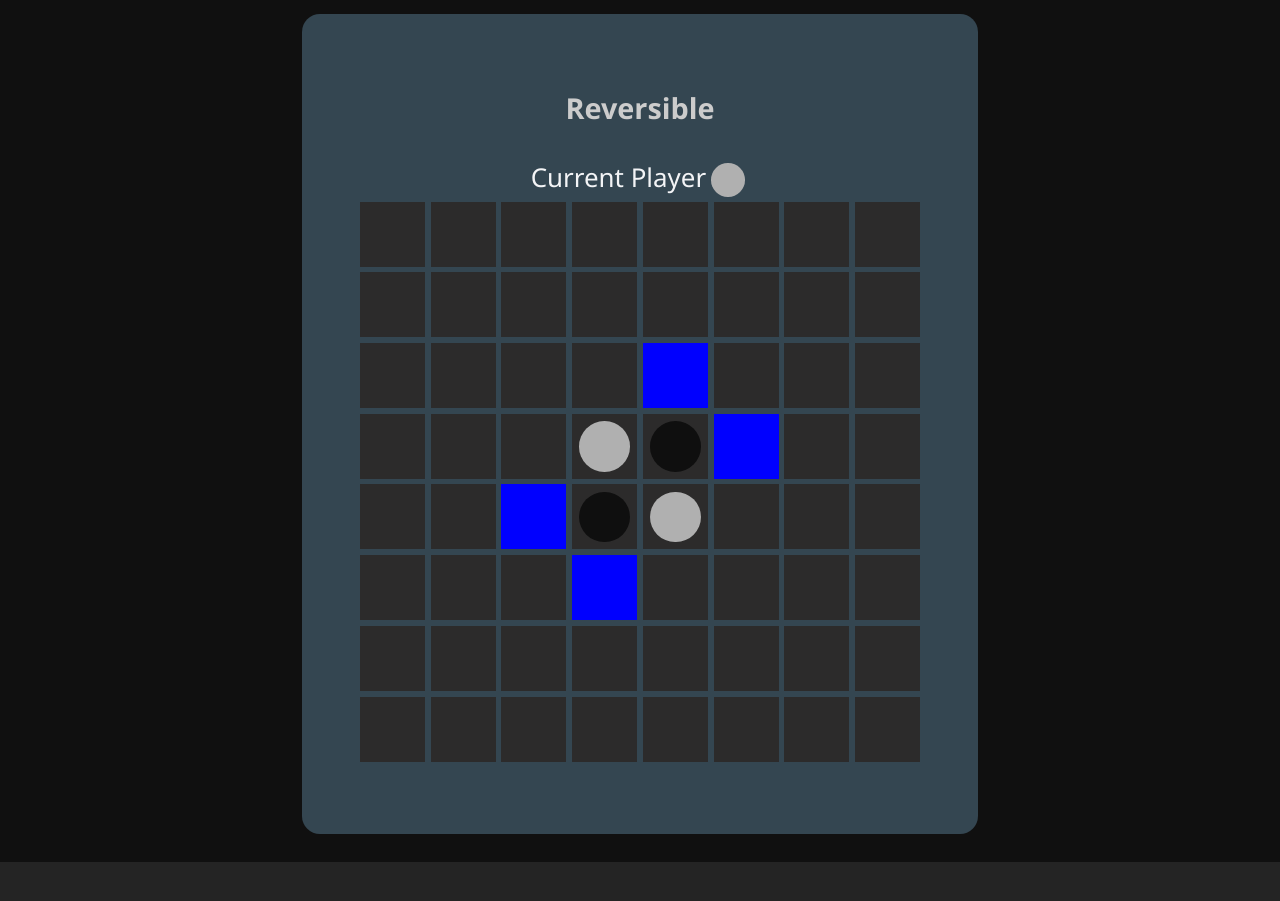
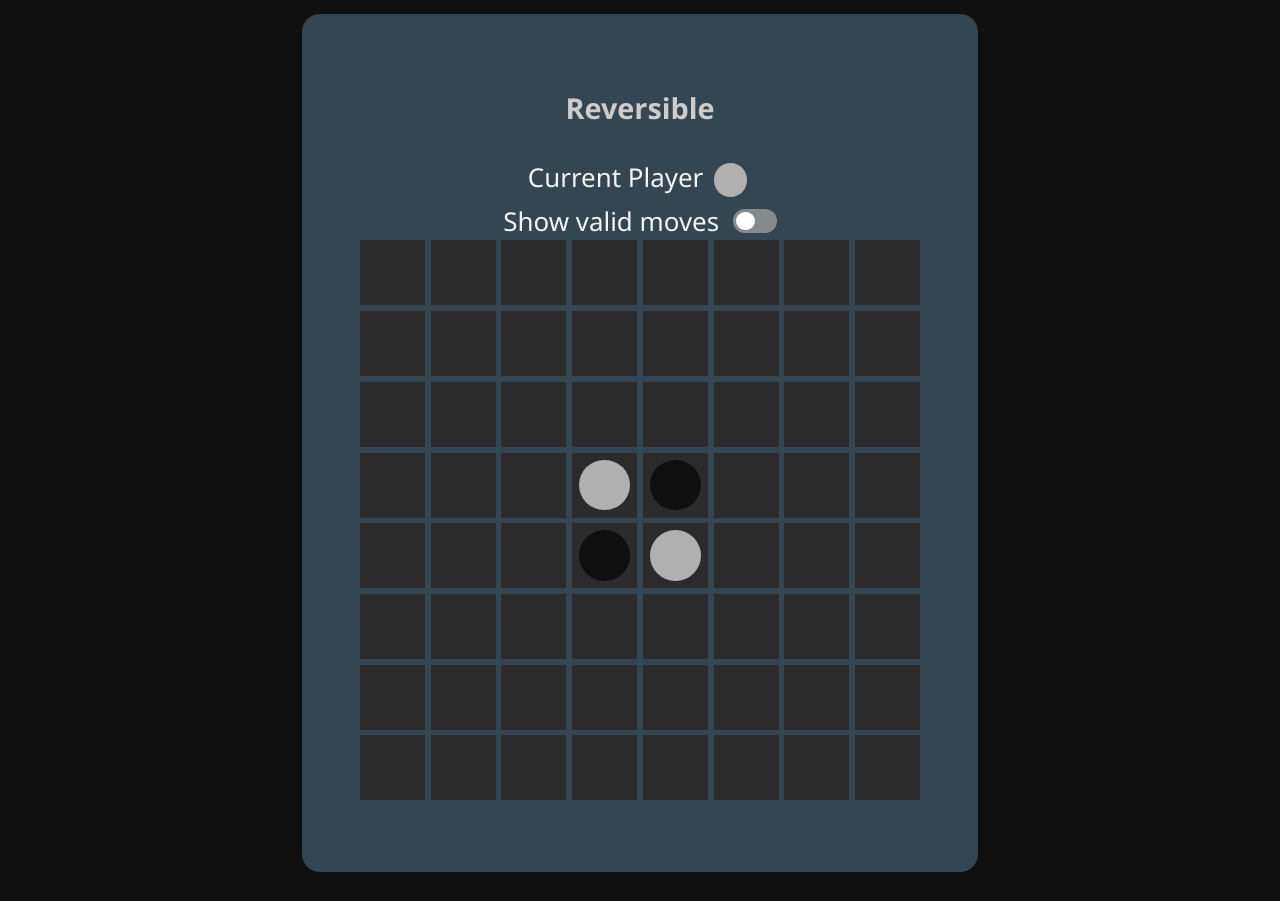
Before and after one commit to gubespam/da-mantou-games, a React (Vite) app: page /da-mantou-games/reversible in a window 1280 px wide. Before the commit the page ends 862 px from the top, so only its background shows below. Built offline with nearby package versions, Linux system fonts and the light colour scheme; a web font is replaced by a local one.

Commit message:
toggle show valid moves

```diff
--- /dev/null
+++ b/src/components/ToggleSlide.css
@@ -0,0 +1,42 @@
+.toggle-slide {
+  display: inline-flex;
+  align-items: center;
+  width: 1.5rem;
+  height: 0.85rem;
+  padding: 0.1rem;
+  border: 0;
+  border-radius: 999px;
+  background-color: #858b8d;
+  cursor: pointer;
+  transition: background-color 180ms ease;
+}
+
+.toggle-slide.is-on {
+  background-color: #40ba61;
+}
+
+.toggle-slide-thumb {
+  width: 0.65rem;
+  height: 0.65rem;
+  flex: 0 0 auto;
+  border-radius: 50%;
+  background-color: #fff;
+  transform: translateX(0);
+  transition: transform 180ms ease;
+}
+
+.toggle-slide.is-on .toggle-slide-thumb {
+  transform: translateX(0.65rem);
+}
+
+.toggle-slide:focus-visible {
+  outline: 2px solid #fff;
+  outline-offset: 3px;
+}
+
+@media (prefers-reduced-motion: reduce) {
+  .toggle-slide,
+  .toggle-slide-thumb {
+    transition: none;
+  }
+}
--- /dev/null
+++ b/src/components/ToggleSlide.jsx
@@ -0,0 +1,18 @@
+import './ToggleSlide.css';
+
+function ToggleSlide({ checked, onChange, ariaLabel = 'Toggle option' }) {
+  return (
+    <button
+      type="button"
+      className={`toggle-slide${checked ? ' is-on' : ''}`}
+      role="switch"
+      aria-checked={checked}
+      aria-label={ariaLabel}
+      onClick={() => onChange(!checked)}
+    >
+      <span className="toggle-slide-thumb" />
+    </button>
+  );
+}
+
+export default ToggleSlide;
--- a/src/reversible/Reversible.css
+++ b/src/reversible/Reversible.css
@@ -35,7 +35,7 @@
     place-items: center;
 }
 
-.cell.valid {
+.show-valid .cell.valid {
     background-color: blue;
 }
 
@@ -57,6 +57,7 @@
 .current-player {
     display: flex;
     justify-content: center;
+    gap: 0.2rem;
     text-align: center;
     font-size: 0.9em;
 }
@@ -66,3 +67,12 @@
     max-height: 1.5rem;
     background-color: transparent;
 }
+
+.options {
+    display: flex;
+    align-items: center;
+    justify-content: center;
+    gap: 0.5rem;
+    text-align: center;
+    font-size: 0.9em;
+}
--- a/src/reversible/Reversible.jsx
+++ b/src/reversible/Reversible.jsx
@@ -1,5 +1,6 @@
 import React, { useMemo } from 'react';
 import { useState, useEffect } from 'react';
+import ToggleSlide from '../components/ToggleSlide';
 import './Reversible.css';
 
 const Players = Object.freeze({
@@ -141,6 +142,7 @@ function Cell({ player, valid, onClick }) {
 function Reversible() {
   const [currentPlayer, setCurrentPlayer] = useState(Players.WHITE)
   const [board, setBoard] = useState(initializeBoard());
+  const [showValidMoves, setShowValidMoves] = useState(false);
 
   const validMovesGrid = useMemo(() => validMovesBoard(board, currentPlayer), [board])
 
@@ -151,10 +153,15 @@ function Reversible() {
         <div>Current Player</div>
         <Cell player={currentPlayer}></Cell>
       </div>
-      <div className='options'>
-
+      <div className="options">
+        <div>Show valid moves</div>
+        <ToggleSlide
+          checked={showValidMoves}
+          onChange={setShowValidMoves}
+          ariaLabel="Enable option"
+        />
       </div>
-      <div className="board">
+      <div className={`board ${showValidMoves ? 'show-valid' : ''}`}>
         {board.map((row, rowIndex) => (
           <div className="row" key={rowIndex}>
             {row.map((cellValue, colIndex) => {
```
